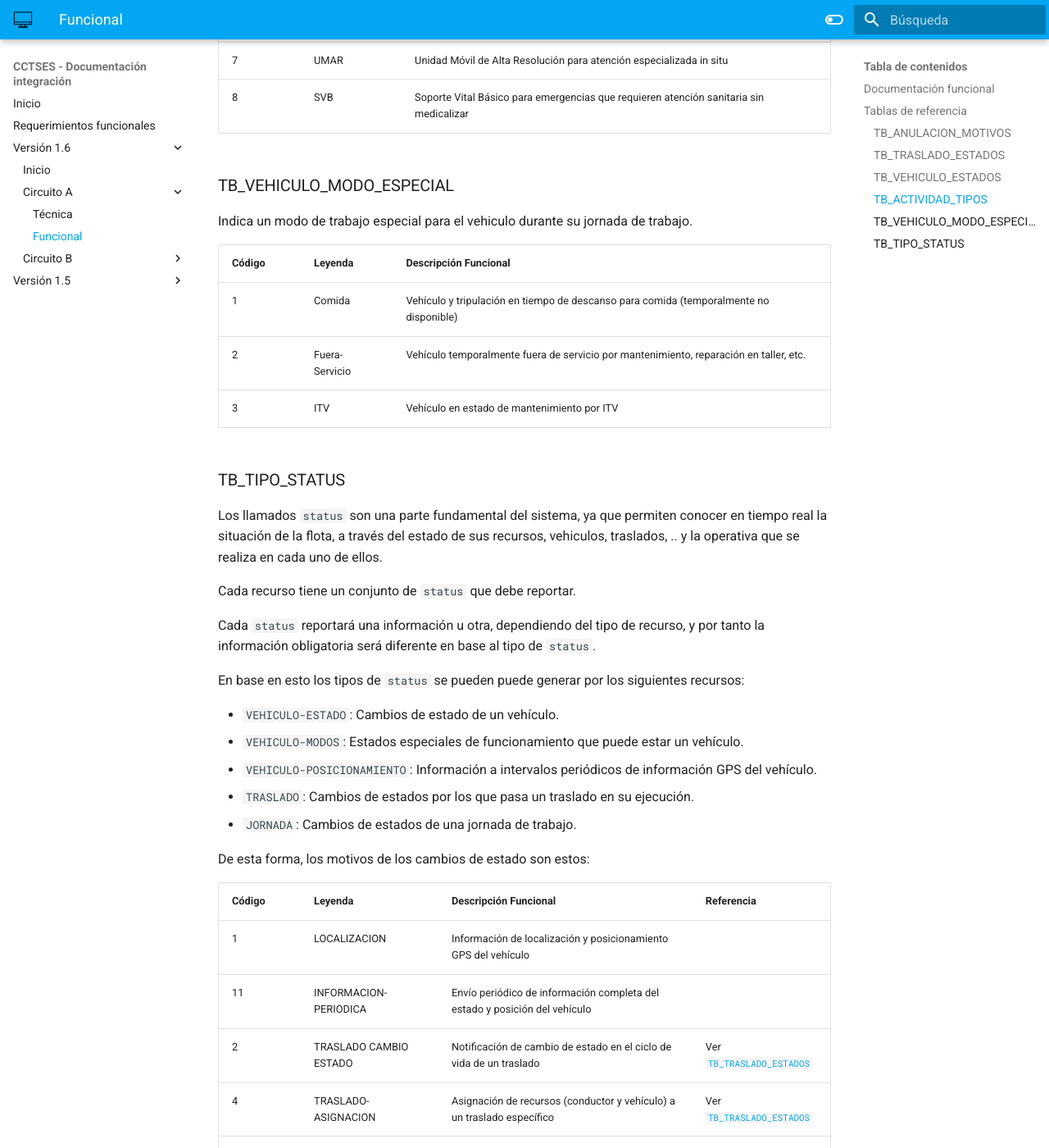
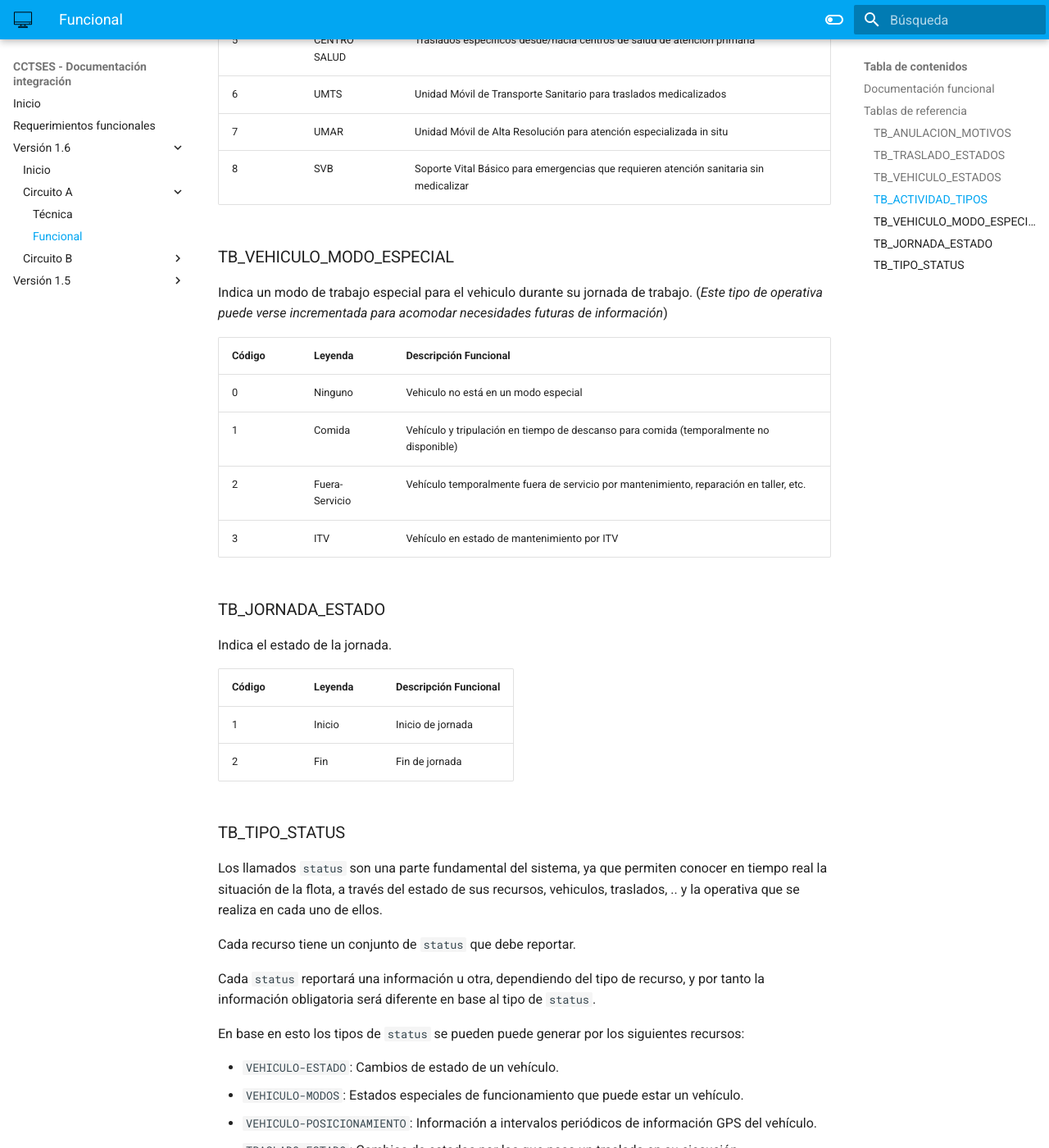
Before and after one commit to phevositc/cctses_integra, an MkDocs documentation site: the page built from docs/versions/1.6/CircuitoA/CircuitoA-doc_funcional.md, in a window 1280 px wide and 1400 px high, scrolled down 6156 px. Shown: the whole window at 82% size. Built offline with MkDocs 1.6.1 and Material for MkDocs 9.7.7, drawn with Linux system fonts in a browser that asks for light colours; some of the changed text lies outside the part shown.

Commit message:
Enhance Circuito A and B documentation: add new fields for status and jornada, clarify operational details, and improve table descriptions.

```diff
--- a/docs/versions/1.6/CircuitoA/CircuitoA-doc_funcional.md
+++ b/docs/versions/1.6/CircuitoA/CircuitoA-doc_funcional.md
@@ -2,6 +2,7 @@
 
 ## **Documentación funcional**
 
+> Estas tablas pueden sufrir modificaciones en base a las necesidades del servicio y su evolución.
 
 ## **Tablas de referencia**
 
@@ -149,13 +151,24 @@
 
 ### TB_VEHICULO_MODO_ESPECIAL
 
-Indica un modo de trabajo especial para el vehiculo durante su jornada de trabajo.
+Indica un modo de trabajo especial para el vehiculo durante su jornada de trabajo. (*Este tipo de operativa puede verse incrementada para acomodar necesidades futuras de información*)
 
 | Código | Leyenda       | Descripción Funcional                                                                  |
 |:-------|:--------------|:---------------------------------------------------------------------------------------|
+| 0     | Ninguno      | Vehiculo no está en un modo especial      |  |
 | 1     | Comida         | Vehículo y tripulación en tiempo de descanso para comida (temporalmente no disponible)      |  |
 | 2     | Fuera-Servicio | Vehículo temporalmente fuera de servicio por mantenimiento, reparación en taller, etc. |  |
 | 3     | ITV            | Vehículo en estado de mantenimiento por ITV                                                   |  |
+
+
+### TB_JORNADA_ESTADO
+
+Indica el estado de la jornada.
+
+| Código | Leyenda       | Descripción Funcional                                                                  |
+|:-------|:--------------|:---------------------------------------------------------------------------------------|
+| 1     | Inicio        | Inicio de jornada      |  |
+| 2     | Fin         | Fin de jornada      |  |
 
 ###  TB_TIPO_STATUS
 
@@ -171,8 +184,8 @@
 - `VEHICULO-ESTADO`: Cambios de estado de un vehículo.
 - `VEHICULO-MODOS`: Estados especiales de funcionamiento que puede estar un vehículo.
 - `VEHICULO-POSICIONAMIENTO`: Información a intervalos periódicos de información GPS del vehículo.
-- `TRASLADO`: Cambios de estados por los que pasa un traslado en su ejecución.
-- `JORNADA`: Cambios de estados de una jornada de trabajo.
+- `TRASLADO-ESTADO`: Cambios de estados por los que pasa un traslado en su ejecución.
+- `JORNADA-ESTADO`: Cambios de estados de una jornada de trabajo.
 
 De esta forma, los motivos de los cambios de estado son estos:
 
@@ -185,8 +198,7 @@
 | 5      | TRASLADO-DESASIGNACIÓN | Liberación de recursos previamente asignados a un traslado             | Ver [`TB_TRASLADO_ESTADOS`](#tb_traslado_estados) |
 | 3      | VEHICULO CAMBIO ESTADO | Notificación de cambio en el estado operativo del vehículo | Ver [`TB_VEHICULO_ESTADOS`](#tb_vehiculo_estados) |
 | 24     | VEHICULO-MODO-ESPECIAL | Vehículo indica inicio o fin de un modo especial de trabajo | Ver [`TB_VEHICULO_MODO_ESPECIAL`](#tb_vehiculo_modo_especial) |
-| 30     | Inicio  | Inicio de jornada laboral del conductor con login en el sistema      |  |
-| 31     | Fin     | Finalización de jornada laboral del conductor con logout del sistema |  |
+| 25     | JORNADA-CAMBIO-ESTADO | Se indica un cambio de estado en la jornada de trabajo | Ver [`TB_JORNADA_ESTADO`](#tb_jornada_estado) |
 
 
 !!! warning "Validaciones según Status"
@@ -275,11 +287,13 @@
 - `idVehiculo` - Matrícula del vehículo
 - `idUnidad` - Unidad administrativa
 - `fechaHora` - Fecha y hora del evento de jornada
-- `idMotivo` - Motivo del status (código 30: Inicio, 31: Fin)
+- `idMotivo` - Motivo del status
 - `gps` - Posición GPS del vehículo
 - `idActividadJornada` - Tipo de actividad que se va a realizar en la jornada (referencia [`TB_ACTIVIDAD_TIPOS`](#tb_actividad_tipos))
+- `idEstadoJonada` - Estado o operación sobre la jornada (referencia [`TB_JORNADA_ESTADO`](#tb_jornada_estado))
 - `idJornada` - Identificador único de la jornada de trabajo
 - `kms` - Kilometros del vehículo en el momento de la operación
 
 > En este `status` el `idJornada` tendrá un código de jornada, `idActividadJornada` deben tener en el rango permitido.<br>
-> El campo `kms` es obligatorio y debe tener un valor >0 en el incio y fin de jornada.
+> El campo `idEstadoJonada` indica el estado de la jornada.<br>
+> El campo `kms` es obligatorio y debe tener un valor >0 en cada uno de los estados de la jornada.
```
Also changed, not shown: other parts of docs/versions/1.6/CircuitoA/CircuitoA-doc_funcional.md (+4 -3 lines), docs/versions/1.5/CircuitoA/CircuitoA-doc_funcional.md (+1 -0 lines), docs/versions/1.6/CircuitoA/circuitoA-doc.md (+4 -0 lines), docs/versions/1.6/CircuitoB/CCTSES-doc_funcional.md (+2 -1 lines).
